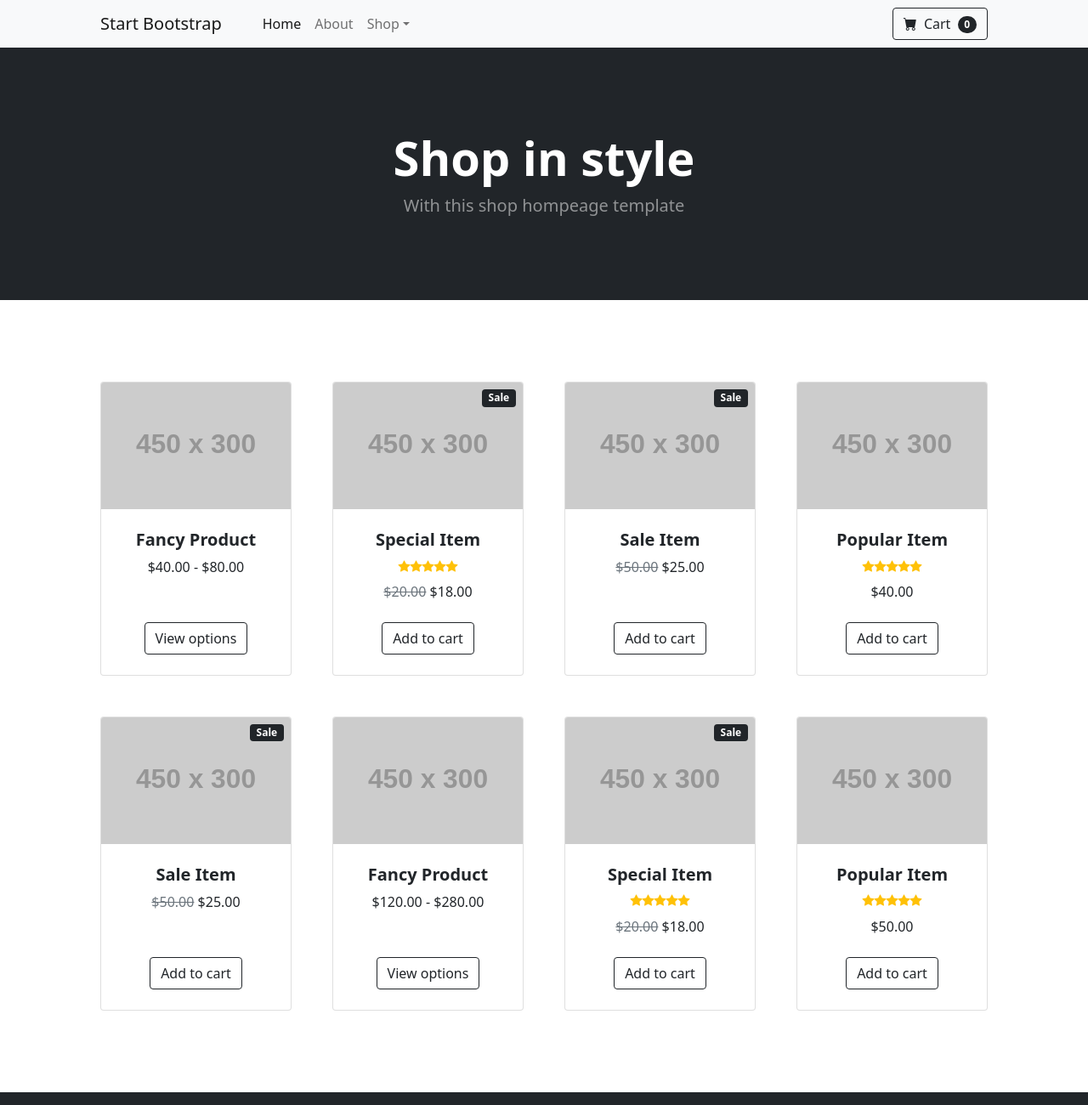
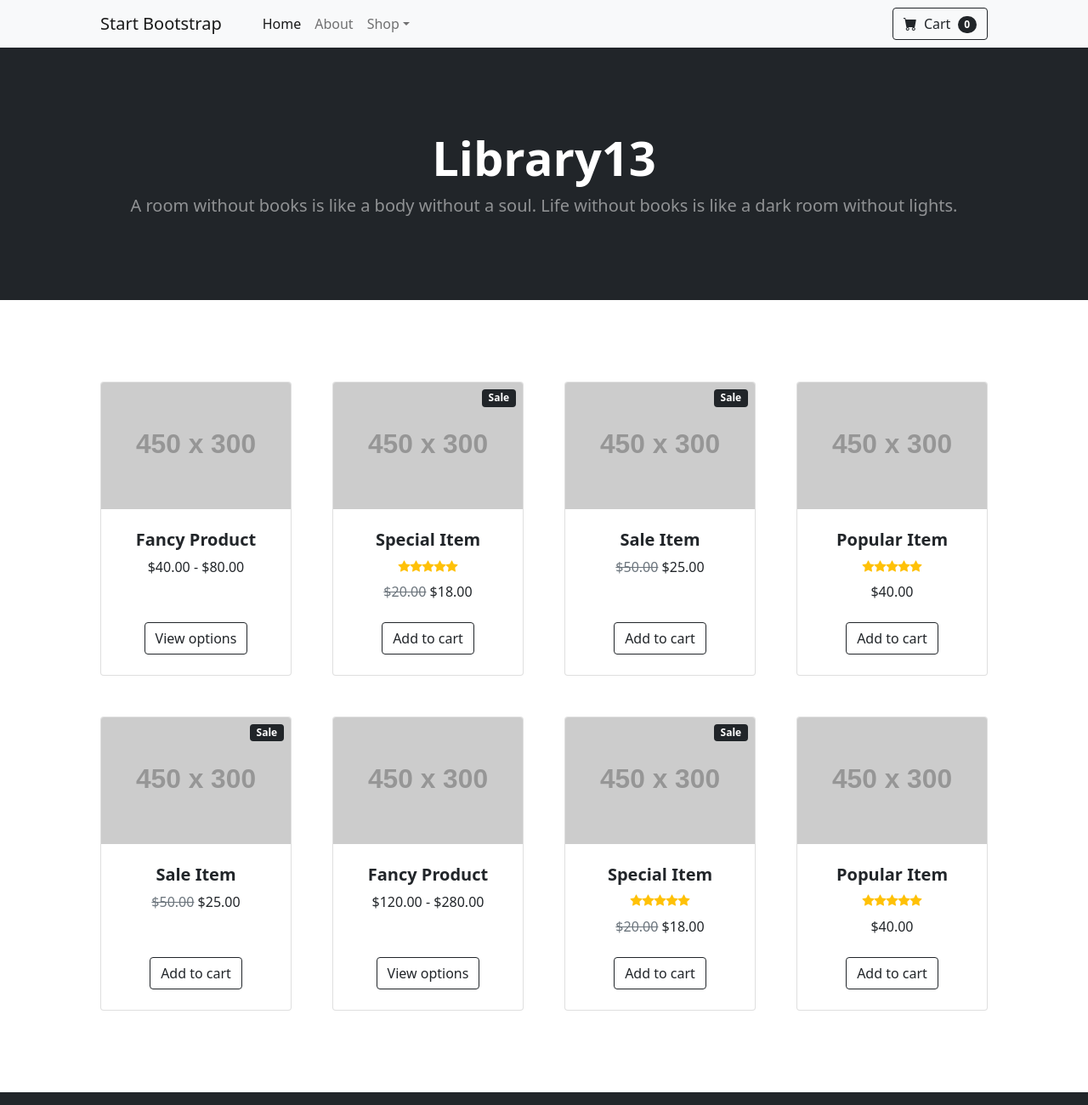
Before and after one commit to Kieoln/TugasBesar, a plain HTML site: page Homepage/index.html in a window 1280 px wide. Shown: the top 1300 px of the page at 85% size. Drawn offline with nearby package versions, Linux system fonts and the light colour scheme; placeholder pictures from the web are drawn by us.

Commit message:
Create index.html

```diff
--- a/Homepage/index.html
+++ b/Homepage/index.html
@@ -47,8 +47,8 @@
         <header class="bg-dark py-5">
             <div class="container px-4 px-lg-5 my-5">
                 <div class="text-center text-white">
-                    <h1 class="display-4 fw-bolder">Shop in style</h1>
-                    <p class="lead fw-normal text-white-50 mb-0">With this shop hompeage template</p>
+                    <h1 class="display-4 fw-bolder">Library13</h1>
+                    <p class="lead fw-normal text-white-50 mb-0">A room without books is like a body without a soul. Life without books is like a dark room without lights.</p>
                 </div>
             </div>
         </header>
@@ -243,7 +243,7 @@
                                         <div class="bi-star-fill"></div>
                                     </div>
                                     <!-- Product price-->
-                                    $50.00
+                                    $40.00
                                 </div>
                             </div>
                             <!-- Product actions-->
```
